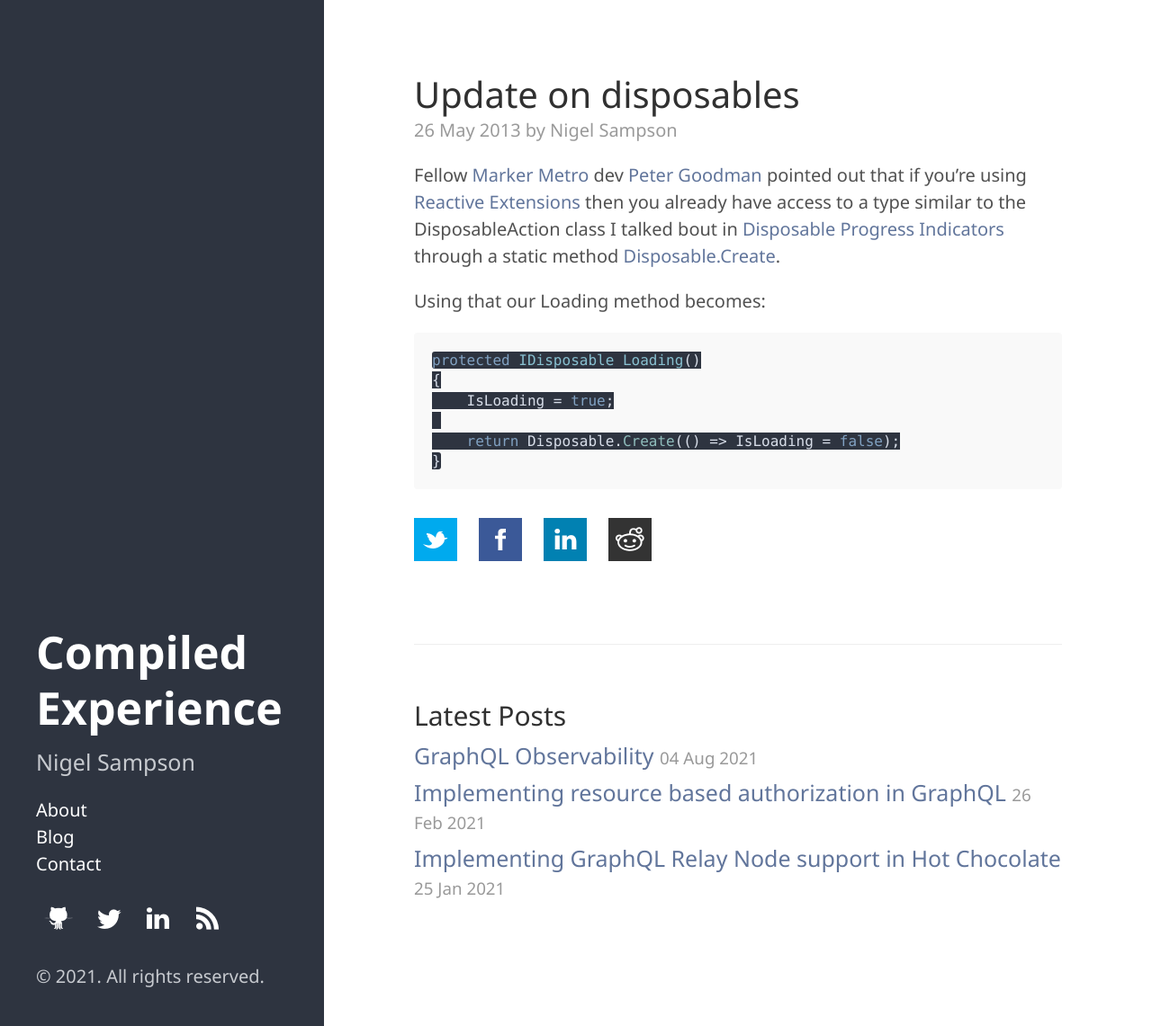
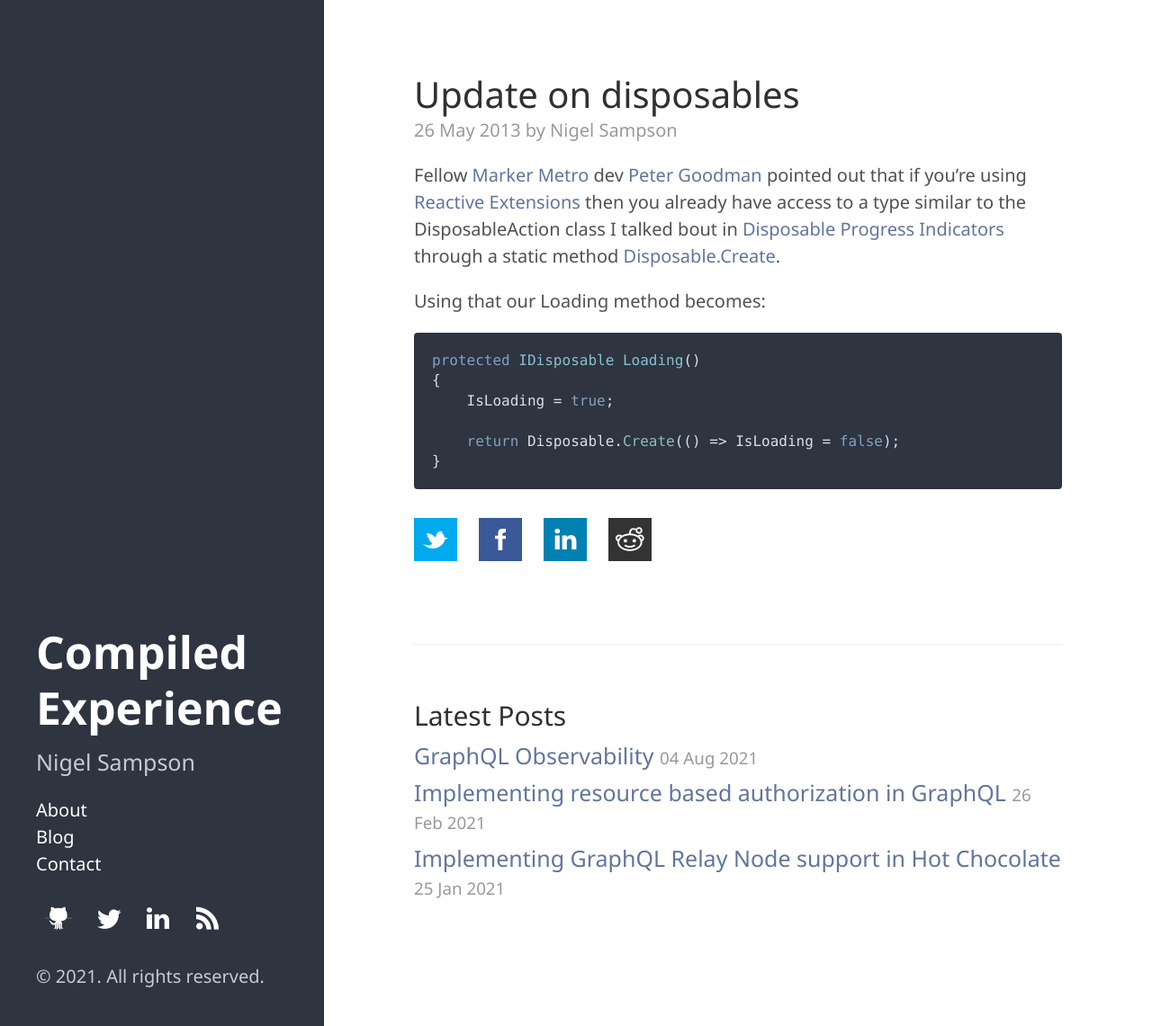
Before and after one commit to nigel-sampson/nigel-sampson.github.io, a Jekyll site: the page built from _posts/2013-05-26-disposable-update.md, in a window 1280 px wide and 1141 px high. Shown: the whole window at 90% size. Built offline with Jekyll 4.4.1, drawn with Linux system fonts in a browser that asks for light colours.

Commit message:
more fixes

```diff
--- a/content/css/poole.css
+++ b/content/css/poole.css
@@ -169,7 +169,7 @@ pre {
   white-space: pre-wrap;
   word-break: break-all;
   word-wrap: break-word;
-  background-color: #f9f9f9;
+  background-color: #2E3440;
 }
 pre code {
   padding: 0;
```
